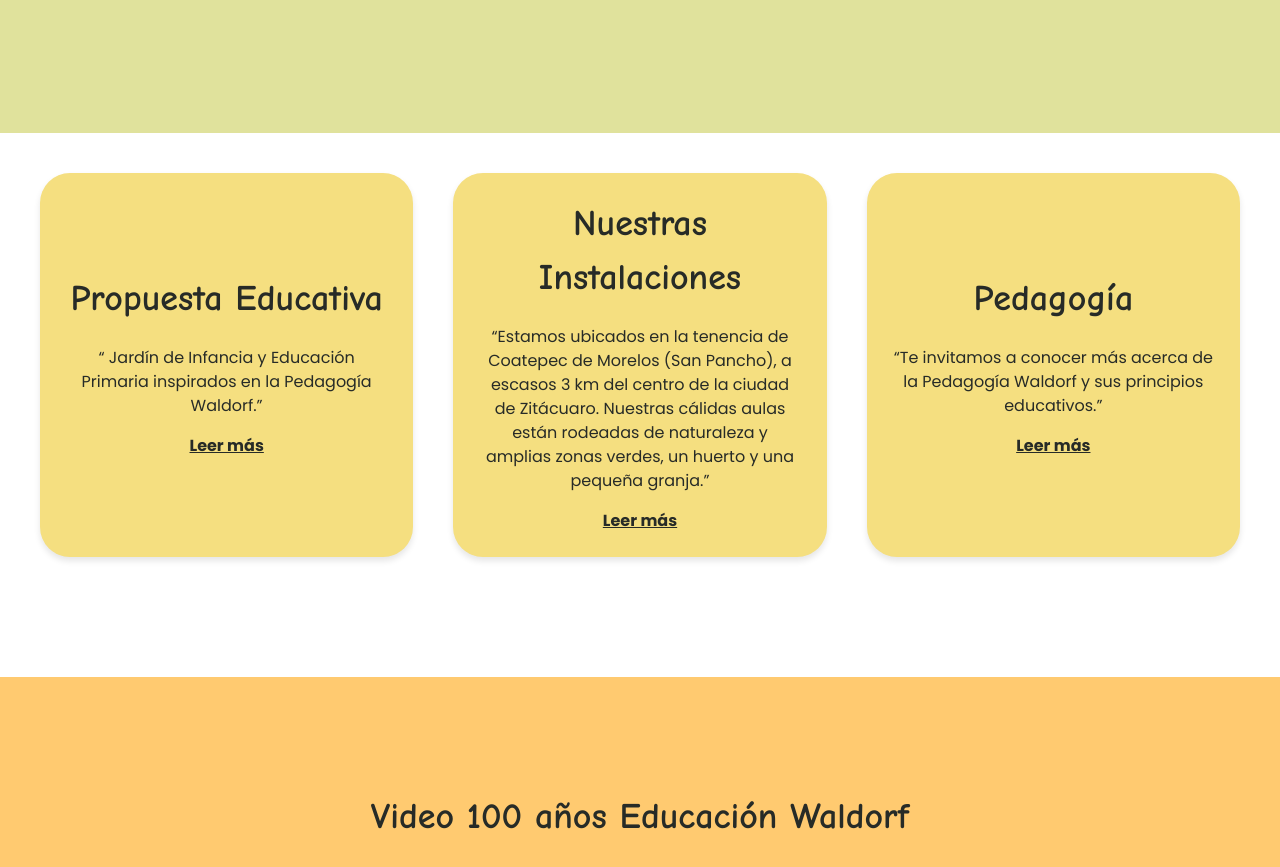
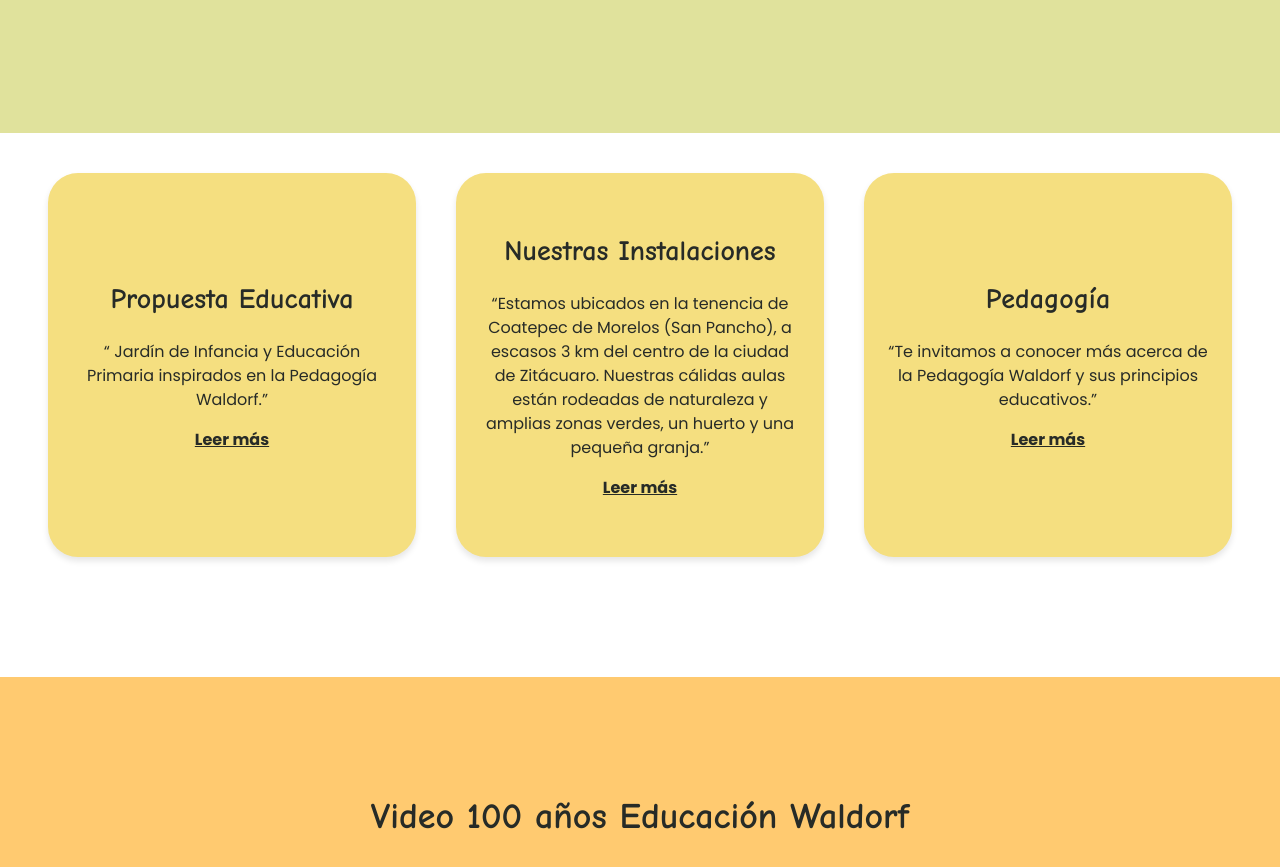
Before and after one commit to austinjaimes/oyamel, an Astro site: page / in a window 1280 px wide. Shown: the part 1480-2347 px from the top of the page. Built offline with nearby package versions, Linux system fonts and the light colour scheme; Astro itself is replaced by a stand-in of ours.

Commit message:
Refactor heading styles in global.css to ensure consistent font sizes for h3 and h4

```diff
--- a/src/assets/global.css
+++ b/src/assets/global.css
@@ -18,6 +18,14 @@
   color: var(--texto-principal);
 }
 
+h3 {
+  font-size: 28px !important;
+}
+
+h4 {
+  font-size: 22px !important;
+}
+
 li > a {
   font-size: 11px !important;
 }
```
